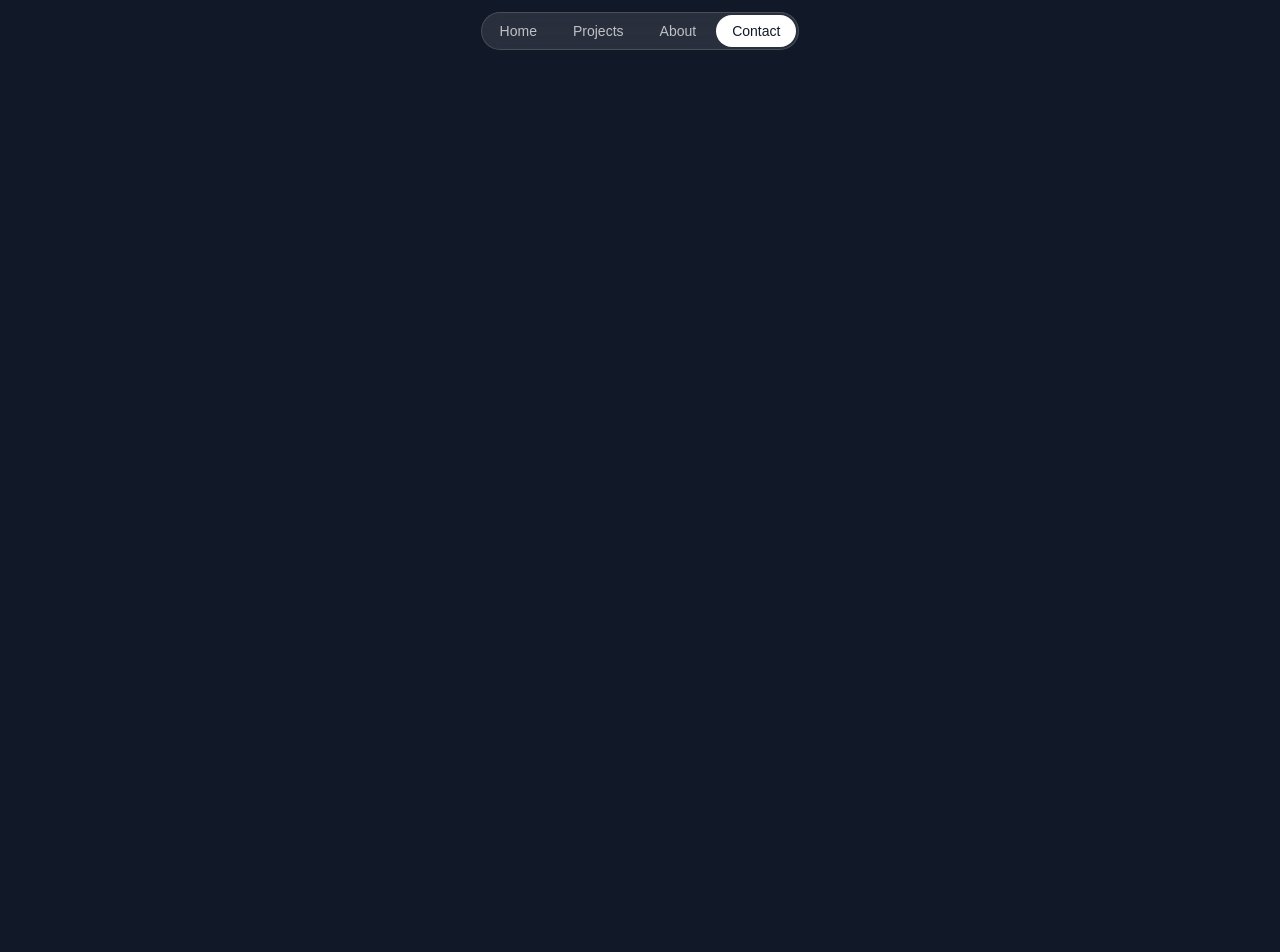
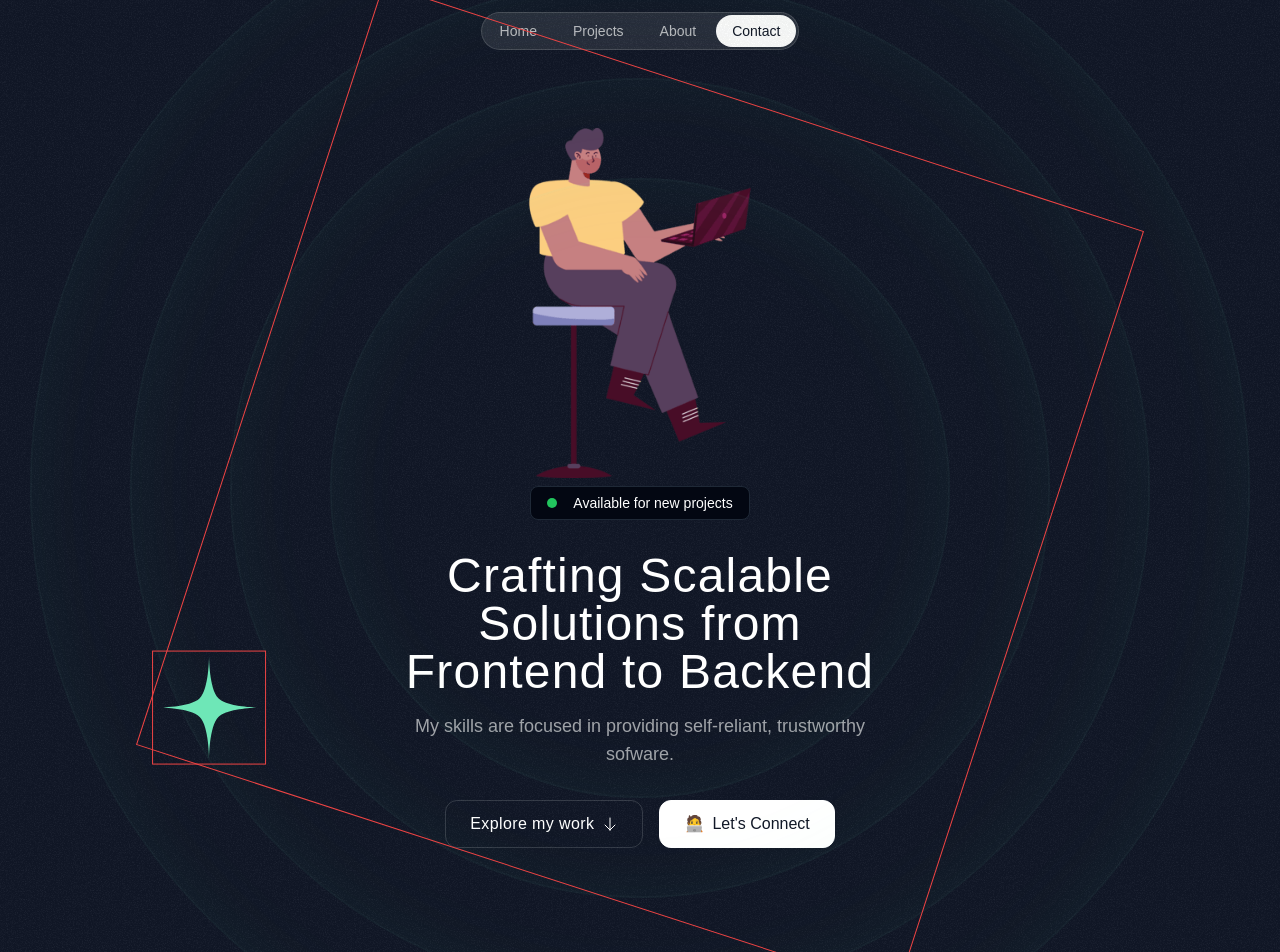
Before and after one commit to IsaiasMalvar/portfolio, a Next.js app: page / in a window 1280 px wide. Shown: the top 952 px of the page. Before the commit the page ends 800 px from the top, so only its background shows below. Built offline with nearby package versions, Linux system fonts and the light colour scheme; a web font is replaced by a local one.

Commit message:
Set up hero section with orbit feature

```diff
--- a/src/app/globals.css
+++ b/src/app/globals.css
@@ -6,4 +6,8 @@
   .nav-item {
     @apply px-4 py-1.5 rounded-full text-white/70 text-sm hover:bg-white/10 transition duration-300;
   }
+
+  .hero-ring {
+    @apply absolute inset-0  border-2 top-1/2 left-1/2 -translate-x-1/2 -translate-y-1/2 rounded-full border-emerald-300/5 shadow-[0_0_80px_inset] shadow-emerald-300/5;
+  }
 }
--- a/src/app/page.tsx
+++ b/src/app/page.tsx
@@ -1,8 +1,10 @@
 import { Header } from "@/sections/Header";
+import { HeroSection } from "@/sections/Hero";
 export default function Home() {
   return (
     <div>
       <Header />
+      <HeroSection />
     </div>
   );
 }
--- a/src/sections/Header.tsx
+++ b/src/sections/Header.tsx
@@ -1,7 +1,7 @@
 export const Header = () => {
   return (
-    <div className="flex justify-center items-center relative top-3">
-      <nav className="flex gap-1 p-0.5 border border-white/15 rounded-full bg-white/10 backdrop-blur">
+    <div className="flex justify-center items-center  fixed top-3 w-full">
+      <nav className="flex  gap-1 p-0.5 border border-white/15 rounded-full bg-white/10 backdrop-blur">
         <a href="#" className="nav-item">
           Home
         </a>
--- a/src/sections/Hero.tsx
+++ b/src/sections/Hero.tsx
@@ -1,3 +1,62 @@
+/* eslint-disable react/no-unescaped-entities */
+import manSitting from "@/assets/images/man-sitting.png";
+import Image from "next/image";
+import ArrowDown from "@/assets/icons/arrow-down.svg";
+import grainImage from "@/assets/images/grain.jpg";
+import { HeroOrbit } from "@/components/HeroOrbit";
+import StartIcon from "@/assets/icons/star.svg";
+
 export const HeroSection = () => {
-  return <div>Hero Section</div>;
+  return (
+    <div className="py-32 md:py-38 lg:py-45 relative z-0 overflow-x-clip">
+      <div className="container">
+        <div
+          className="absolute inset-0 -z-30 opacity-5"
+          style={{
+            backgroundImage: `url(${grainImage.src})`,
+          }}
+        ></div>
+        <div className="size-[620px] hero-ring"></div>
+        <div className=" size-[820px] hero-ring"></div>
+        <div className=" size-[1020px] hero-ring"></div>
+        <div className=" size-[1220px] hero-ring"></div>
+        <HeroOrbit size={800} rotation={-72}>
+          <StartIcon className="size-28 text-emerald-300" />
+        </HeroOrbit>
+
+        <div className="flex flex-col items-center ">
+          <Image
+            src={manSitting}
+            className="size-[250px] md:size-[350px]"
+            alt="Man sitting with laptop"
+          />
+          <div className="bg-gray-950 border border-gray-800 px-4 py-1.5 inline-flex items-center gap-4 rounded-lg mt-2">
+            <div className="bg-green-500 size-2.5 rounded-full"></div>
+            <div className="text-sm font-medium">
+              Available for new projects
+            </div>
+          </div>
+        </div>
+        <div className="max-w-lg mx-auto">
+          <h1 className="font-serif text-3xl text-center mt-8 tracking-wide md:text-5xl">
+            Crafting Scalable Solutions from Frontend to Backend
+          </h1>
+          <p className="mt-4 text-center text-white/60 md:text-lg">
+            My skills are focused in providing self-reliant, trustworthy
+            sofware.
+          </p>
+        </div>
+        <div className="flex flex-col md:flex-row justify-center items-center mt-8 gap-4">
+          <button className="inline-flex items-center gap-2 border border-white/15 px-6 h-12 rounded-xl">
+            <span className="font-medium tracking-wide">Explore my work</span>
+            <ArrowDown className="size-4" />
+          </button>
+          <button className="inline-flex items-center gap-2 border border-white bg-white text-gray-900 h-12 px-6 rounded-xl">
+            <span>🧑‍💻</span>
+            <span className="font-medium">Let's Connect</span>
+          </button>
+        </div>
+      </div>
+    </div>
+  );
 };
```
Also changed, not shown: src/assets/images/man-sitting.png (added).
